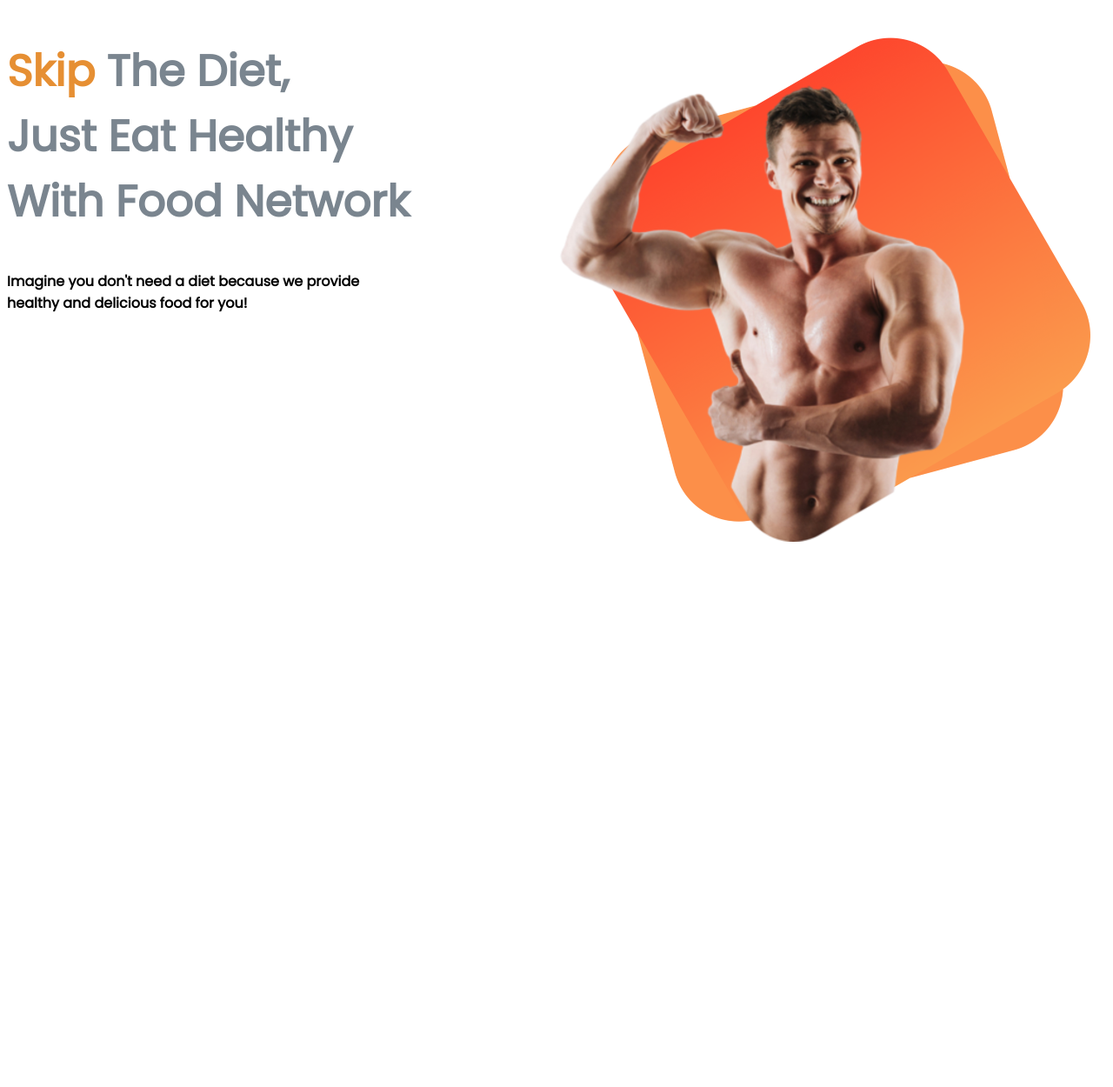
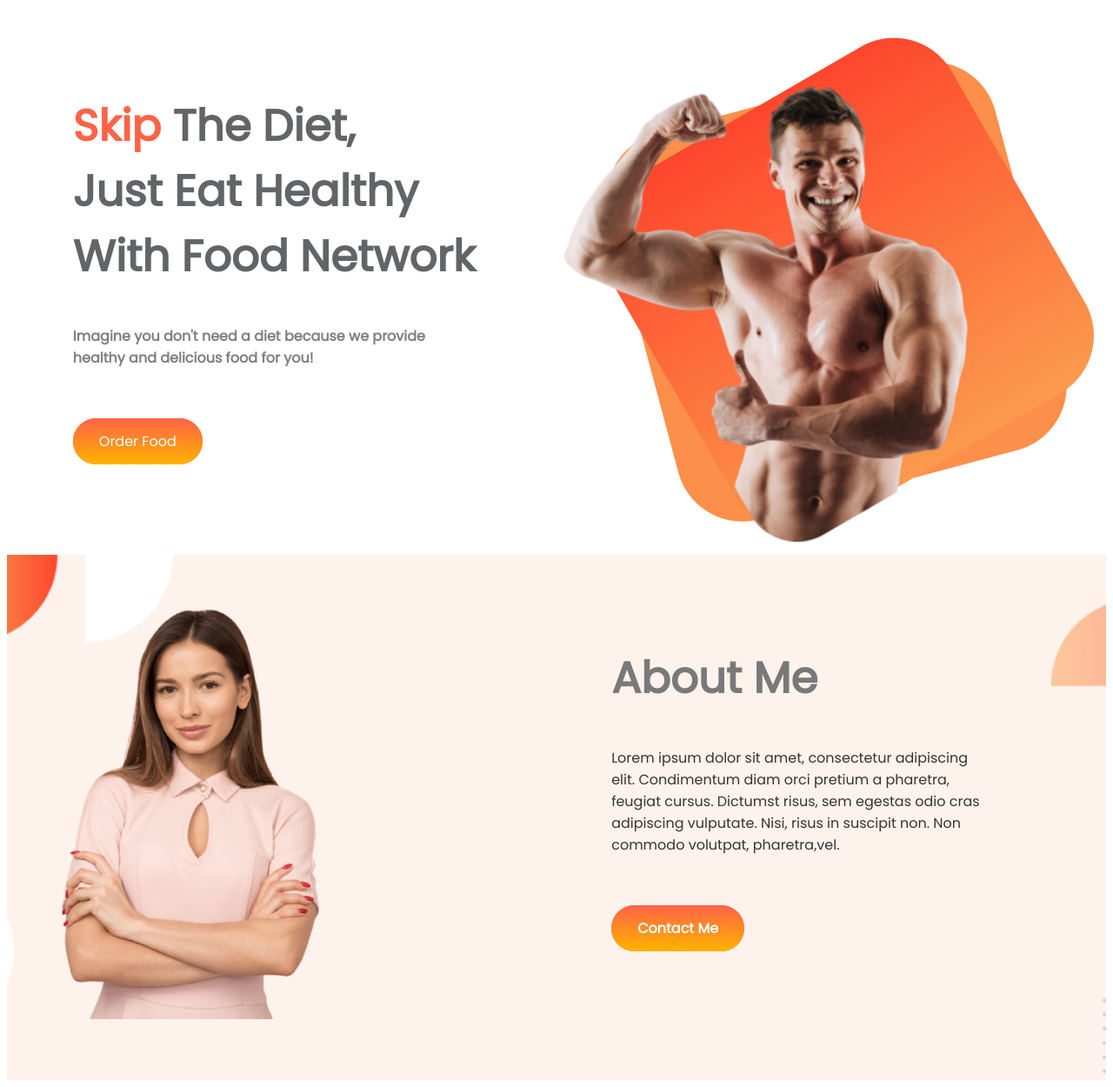
Before and after one commit to Shermin07/food-web-development, a plain HTML site: page index.html in a window 1280 px wide. Shown: the part 5-1255 px from the top of the page at 87% size. Before the commit the page ends 800 px from the top, so only its background shows below. Drawn offline with Linux system fonts and the light colour scheme.

Commit message:
new design

```diff
--- a/index.html
+++ b/index.html
@@ -12,18 +12,35 @@
 </head>
 <body>
     <section>
-        <div class="half-width">
-            <h1 class="text-color"><span class="orange-color">Skip</span> The Diet, <br>Just Eat Healthy <br>
+        <div id="first" class="half-width">
+        <h1 class="text-color"><span class="orange-color">Skip</span> The Diet,<br>Just Eat Healthy With Food Network</h1>
+        <p><h4 class="gray">Imagine you don't need a diet because we provide <br>
+         healthy and delicious food for you!</h4></p><br>
+       <br>
+      <a class="link-button" target="_blank" href=" https://shermin07.github.io/food-web-development/">Order Food</a>
+     </div>
 
-                With Food Network</h1>
-                <p ><h4>Imagine you don't need a diet because we provide <br>
-                    healthy and delicious food for you!</h4></p>
+    <div class="half-width">
+     <img src="images/hero portfolio new.png">
+    </div>
+    </section>
+    <section class="girl2">
+        <div class="girl" >
+            <img src="images/girl1.png">
         </div>
 
-                <div class="half-width">
-                    <img src="images/hero portfolio new.png">
-                </div>
+         <div class="girl">
+            <h1 class="about">About Me</h1>
+            <p><h4 class="lorem">Lorem ipsum dolor sit amet, consectetur adipiscing <br>
+            elit. Condimentum diam orci pretium a pharetra,<br>
+            feugiat cursus. Dictumst risus, sem egestas odio cras <br>
+            adipiscing vulputate. Nisi, risus in suscipit non. Non <br>
+            commodo volutpat, pharetra,vel.</h4></p><br>
+            <br>
+            <a class="contact" target="_blank" href="https://github.com/Shermin07">Contact Me</a>
+             </div>
     </section>
+
 
 </body>
 </html>
--- a/style.css
+++ b/style.css
@@ -6,15 +6,68 @@ h1{
 
 }
 .orange-color{
-    color: hsl(31, 78%, 55%);
+    color: tomato;
+
 }
 section{
     display: flex;
 
+
 }
 .text-color{
-    color:rgb(122, 133, 143) ;
+    color:rgb(98, 101, 104) ;
 }
 .half-width{
     width: 50%;
 }
+.link-button{
+    text-decoration: none;
+    background-color: tomato;
+    padding:15px 30px ;
+    border-radius:50px ;
+    color: white;
+    background-image: linear-gradient(tomato,rgb(255, 179, 0));
+}
+#first{
+    padding:5% 6% ;
+}
+.gray{
+    color: gray;
+}
+
+.girl{
+    width: 100%;
+
+
+    background-repeat: no-repeat;
+    padding: 5%;
+    text-align: left;
+
+
+}
+.girl2{
+    background-image: url(images/back.png);
+    background-repeat: no-repeat;
+    height: 100%;
+    background-position: center;
+    background-size: cover;
+
+
+}
+.contact{
+    text-decoration: none;
+    background-color: tomato;
+    padding:15px 30px ;
+    border-radius:50px ;
+    color: white;
+    background-image: linear-gradient(tomato,rgb(255, 179, 0));
+    font-weight: 700;
+}
+.about{
+    color: rgb(122, 121, 121);
+    font-weight: 700;
+}
+.lorem{
+font-weight: 500;
+color: rgb(53, 52, 52);
+}
```
Also changed, not shown: images/7 (3).png (added), images/7 (4).png (added), images/7 (5).png (added), images/7 new.png (added), images/back.png (added), images/backgroud (1).png (added), images/backgroud (2).png (renamed from images/Person_Image-removebg-preview.png), images/final.png (added), images/girl1.png (added), images/girl3.png (added), images/new.png (added).
